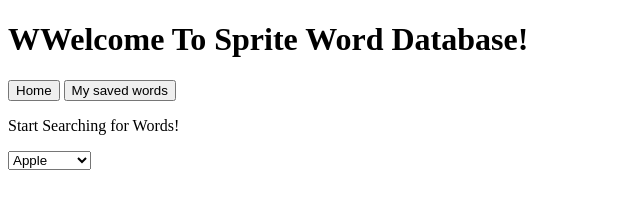
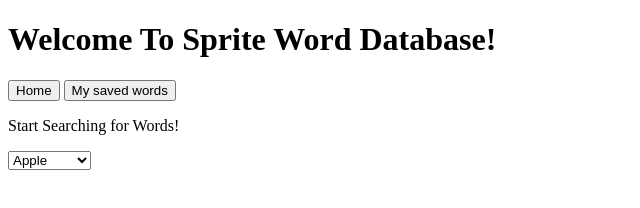
Before and after one commit to Jny7/Jny7.github.io, a plain HTML site: page index.html in a window 1280 px wide. Shown: the whole page, without its empty margins (0-640 px from the left). Drawn offline with Linux system fonts and the light colour scheme.

Commit message:
Update index.html

```diff
--- a/index.html
+++ b/index.html
@@ -5,7 +5,7 @@
 <link href="style.css" rel="stylesheet" type="text/css">
 </head>
 <body>
-  <h1>WWelcome To Sprite Word Database!</h1>
+  <h1>Welcome To Sprite Word Database!</h1>
   <input type="button" value="Home">
   <input type="button" value="My saved words">
   <p>Start Searching for Words!</p>
```
